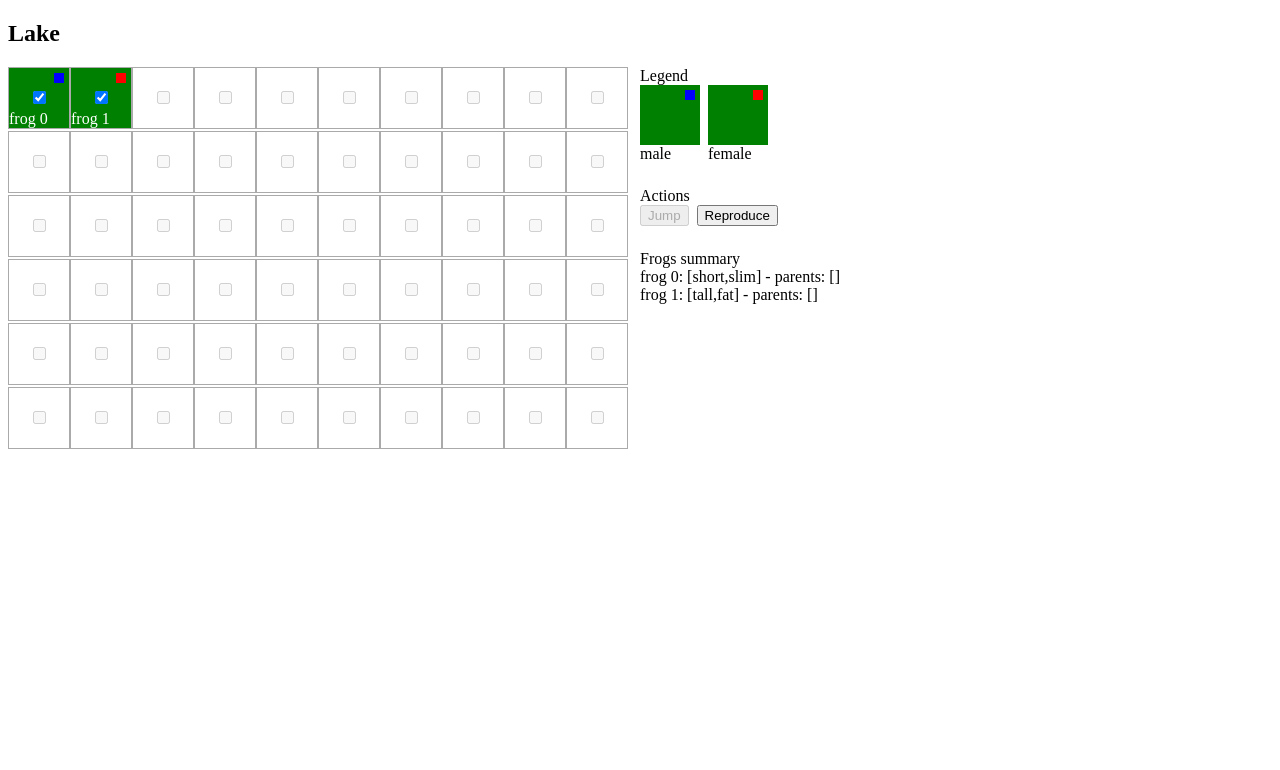
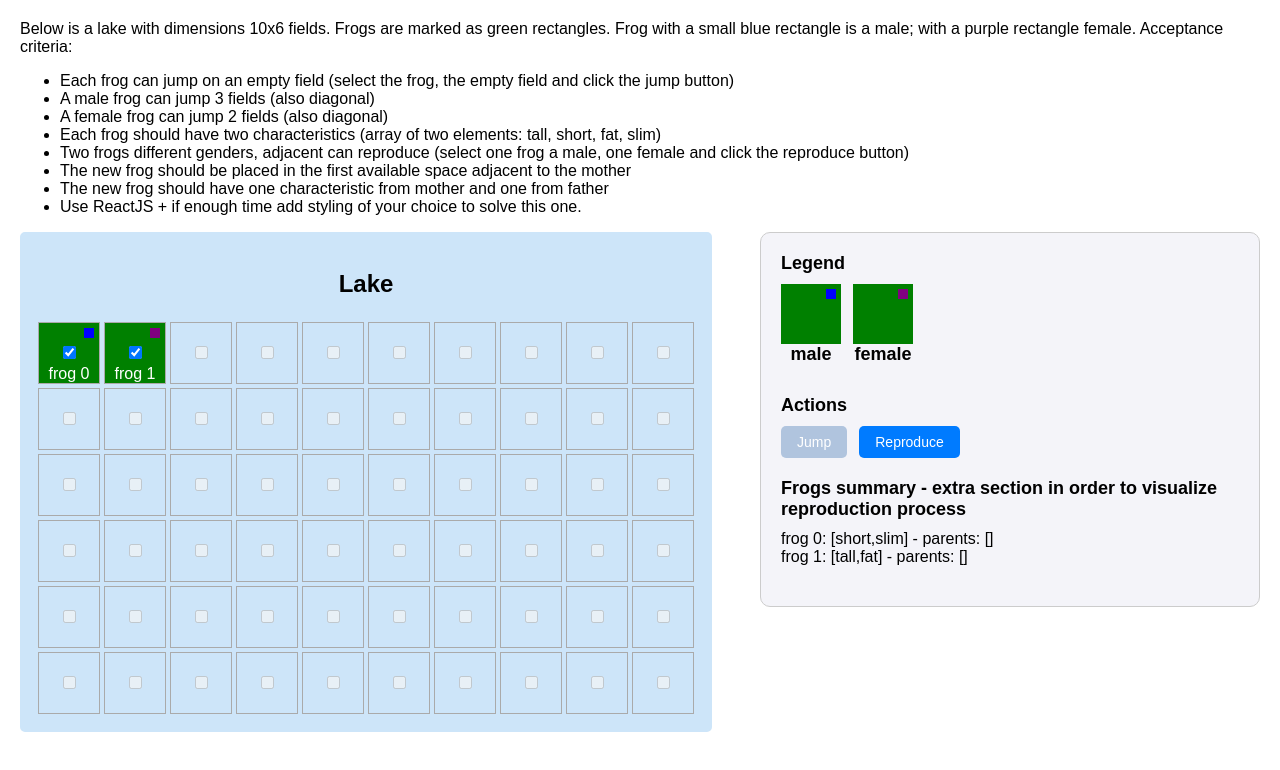
Before and after one commit to mb-dir/lake-of-frogs, a React (Vite) app: page / in a window 1280 px wide. Shown: the top 770 px of the page. Built offline with nearby package versions, Linux system fonts and the light colour scheme.

Commit message:
Add some stylings

```diff
--- a/src/App.tsx
+++ b/src/App.tsx
@@ -4,7 +4,39 @@ function App() {
 	return (
 		<main>
 			<section className="lake-container">
-				<h2>Lake</h2>
+				<div className="acceptance">
+					Below is a lake with dimensions 10x6 fields. Frogs are marked as green
+					rectangles. Frog with a small blue rectangle is a male; with a purple
+					rectangle female. Acceptance criteria:
+					<ul>
+						<li>
+							Each frog can jump on an empty field (select the frog, the empty
+							field and click the jump button)
+						</li>
+						<li>A male frog can jump 3 fields (also diagonal)</li>
+						<li>A female frog can jump 2 fields (also diagonal)</li>
+						<li>
+							Each frog should have two characteristics (array of two elements:
+							tall, short, fat, slim)
+						</li>
+						<li>
+							Two frogs different genders, adjacent can reproduce (select one
+							frog a male, one female and click the reproduce button)
+						</li>
+						<li>
+							The new frog should be placed in the first available space
+							adjacent to the mother
+						</li>
+						<li>
+							The new frog should have one characteristic from mother and one
+							from father
+						</li>
+						<li>
+							Use ReactJS + if enough time add styling of your choice to solve
+							this one.
+						</li>
+					</ul>
+				</div>
 				<Board />
 			</section>
 		</main>
--- a/src/components/Board/Board.tsx
+++ b/src/components/Board/Board.tsx
@@ -233,7 +233,10 @@ const Board = () => {
 
 	return (
 		<div className="container">
-			<div className="board">{lake}</div>
+			<div className="board">
+				<h2>Lake</h2>
+				{lake}
+			</div>
 			<div className="description">
 				<div className="legend">
 					<span>Legend</span>
@@ -279,7 +282,10 @@ const Board = () => {
 				</div>
 
 				<div className="frogs">
-					<span>Frogs summary</span>
+					<span>
+						Frogs summary - extra section in order to visualize reproduction
+						process
+					</span>
 					{(frogs || []).map((frog, index) => {
 						return (
 							<div key={index}>
--- a/src/components/Board/index.css
+++ b/src/components/Board/index.css
@@ -1,25 +1,66 @@
 .container {
 	display: grid;
 	grid-template-columns: 1fr 1fr;
+	align-items: start;
+	gap: 48px;
 }
 
 .board {
 	display: flex;
 	flex-direction: column;
-	gap: 2px;
+	align-items: center;
+	gap: 4px;
+	padding: 16px;
+	border: 2px solid #cde5f9;
+	background-color: #cde5f9;
+	border-radius: 5px;
 }
 
 .board-row {
 	display: flex;
+	gap: 4px;
 }
 
 .next-to-container {
 	display: flex;
-	gap: 8px;
+	gap: 12px;
+	text-align: center;
 }
 
 .description {
-	display: flex;
-	flex-direction: column;
-	gap: 24px;
+	padding: 20px;
+	border: 1px solid #ccc;
+	border-radius: 10px;
+	background-color: #f4f4f9;
 }
+
+.legend,
+.actions,
+.frogs {
+	margin-bottom: 20px;
+}
+
+.legend span,
+.actions span,
+.frogs span {
+	font-weight: bold;
+	font-size: 18px;
+	margin-bottom: 10px;
+	display: block;
+}
+
+button {
+	padding: 8px 16px;
+	font-size: 14px;
+	border: none;
+	border-radius: 5px;
+	cursor: pointer;
+	background-color: #007bff;
+	color: white;
+	transition: background-color 0.3s;
+}
+
+button:disabled {
+	background-color: #b0c4de;
+	cursor: not-allowed;
+}
--- a/src/components/Frog/index.css
+++ b/src/components/Frog/index.css
@@ -3,6 +3,9 @@
 	width: 60px;
 	position: relative;
 	background-color: green;
+	display: flex;
+	justify-content: center;
+	align-items: end;
 }
 
 .frog__sex {
@@ -19,11 +22,10 @@
 }
 
 .frog__sex--female {
-	background-color: red;
+	background-color: purple;
 }
 
 .frog__name {
-	position: absolute;
 	bottom: 0;
 	color: white;
 }
--- /dev/null
+++ b/src/main.css
@@ -0,0 +1,5 @@
+body {
+	margin: 0;
+	padding: 20px;
+	font-family: sans-serif;
+}
--- a/src/main.tsx
+++ b/src/main.tsx
@@ -1,6 +1,7 @@
 import { StrictMode } from "react";
 import { createRoot } from "react-dom/client";
 import App from "./App.tsx";
+import "./main.css";
 
 createRoot(document.getElementById("root")!).render(
 	<StrictMode>
```
